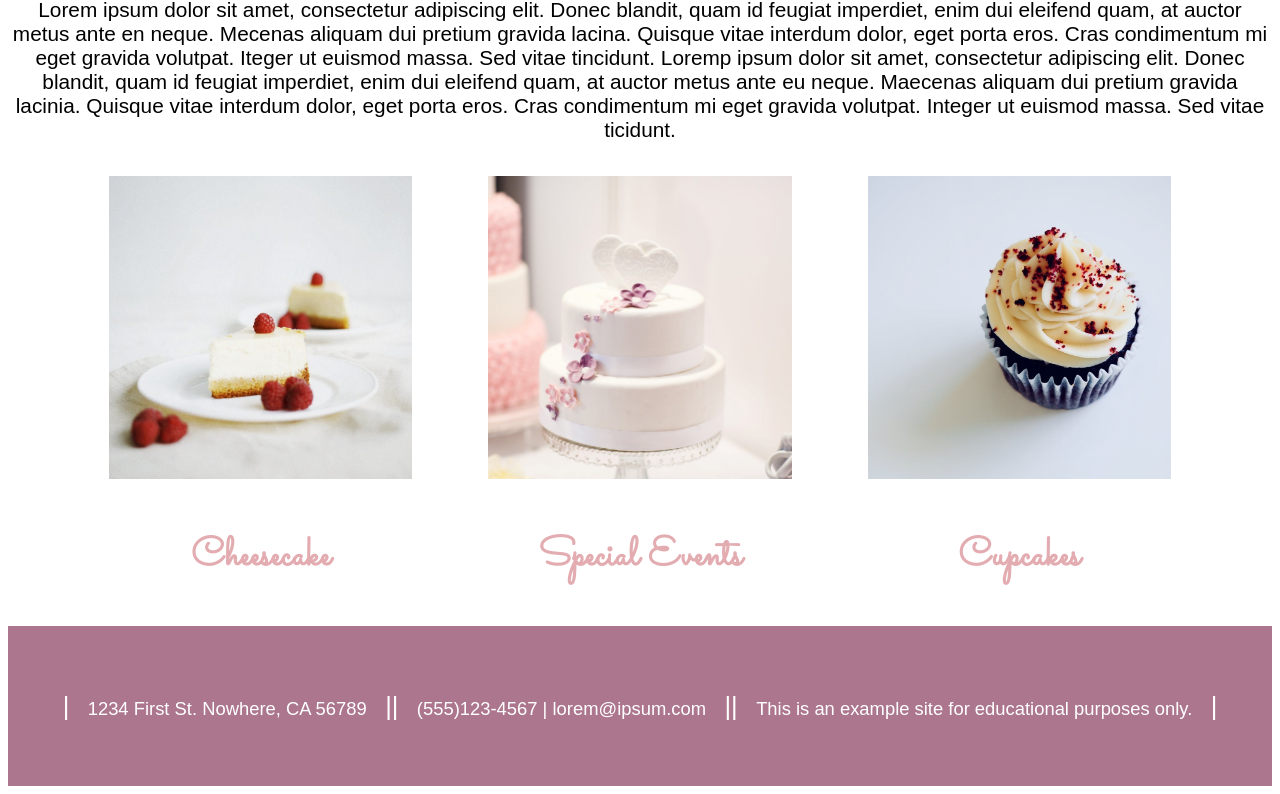
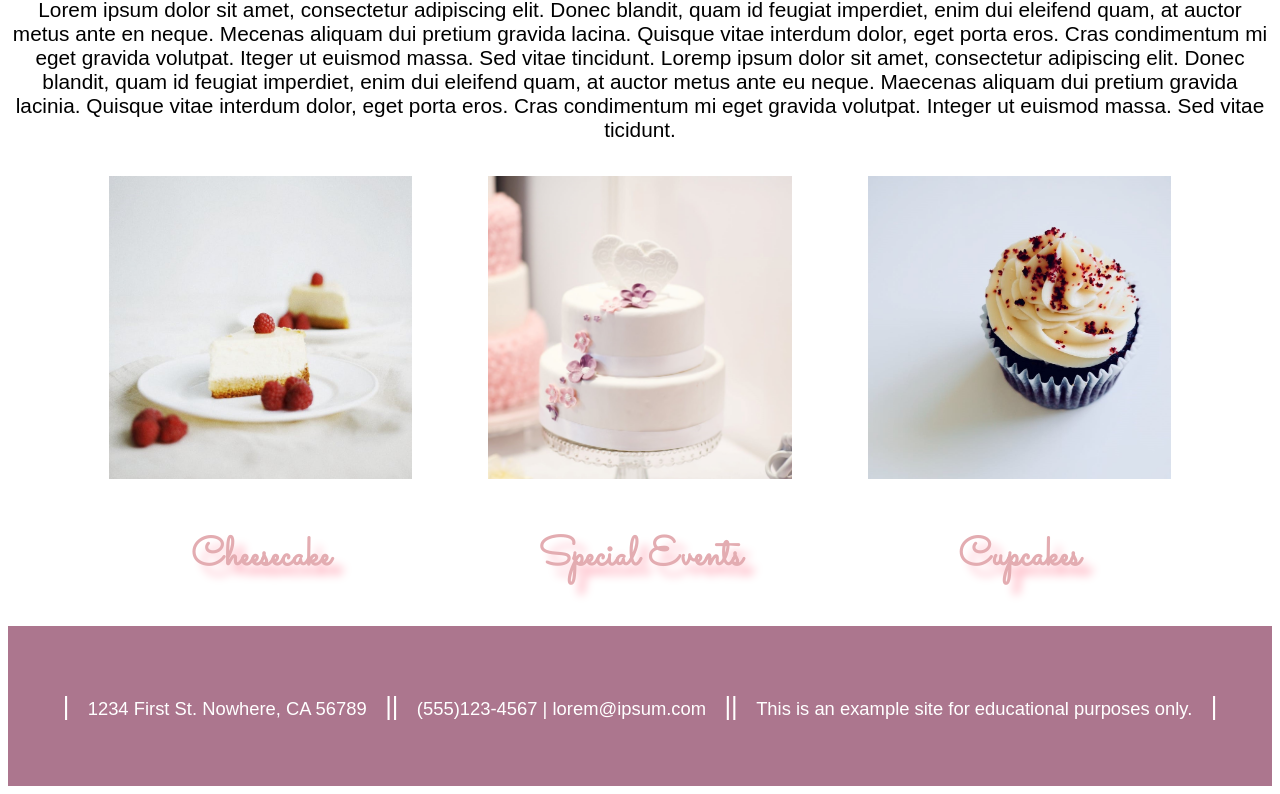
Before and after one commit to jkucharek/M11_Kucharek_Jesse, a plain HTML site: page index.html in a window 1280 px wide. Shown: the part 648-1442 px from the top of the page. Drawn offline with Linux system fonts and the light colour scheme.

Commit message:
Drop shadow added

```diff
--- a/styles.css
+++ b/styles.css
@@ -17,6 +17,8 @@
 	font-family: Sacramento, script;
 	font-weight: bold;
 	color: rgb(227, 172, 177);
+	filter: drop-shadow(10px 10px 4px pink);
+
 }
 
 #nav {
@@ -49,6 +51,10 @@
 	color: white;
 	background-color: rgb(172, 118, 142);
 }
+
+	#categories a {
+		text-decoration: none;
+	}
 
 
 
```
